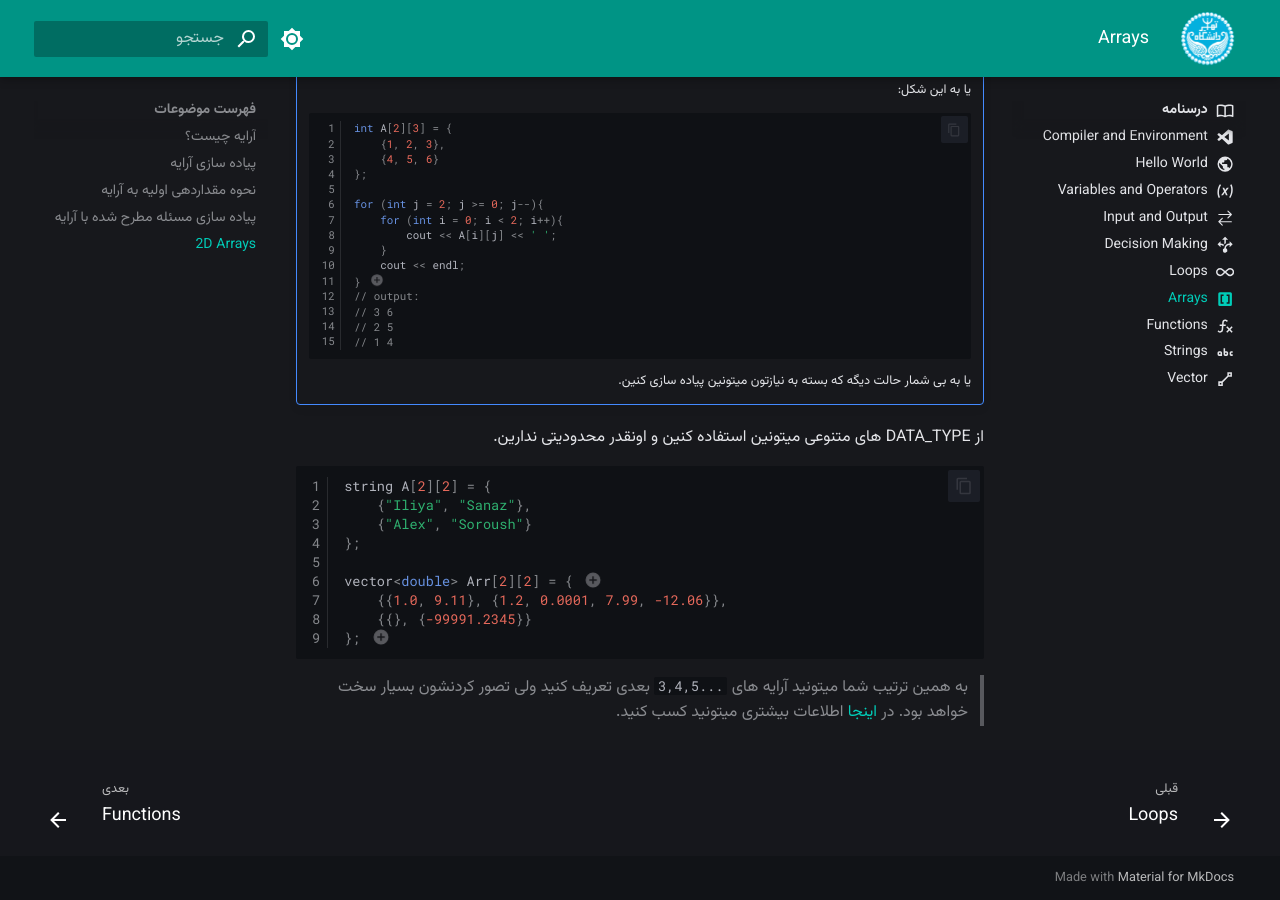
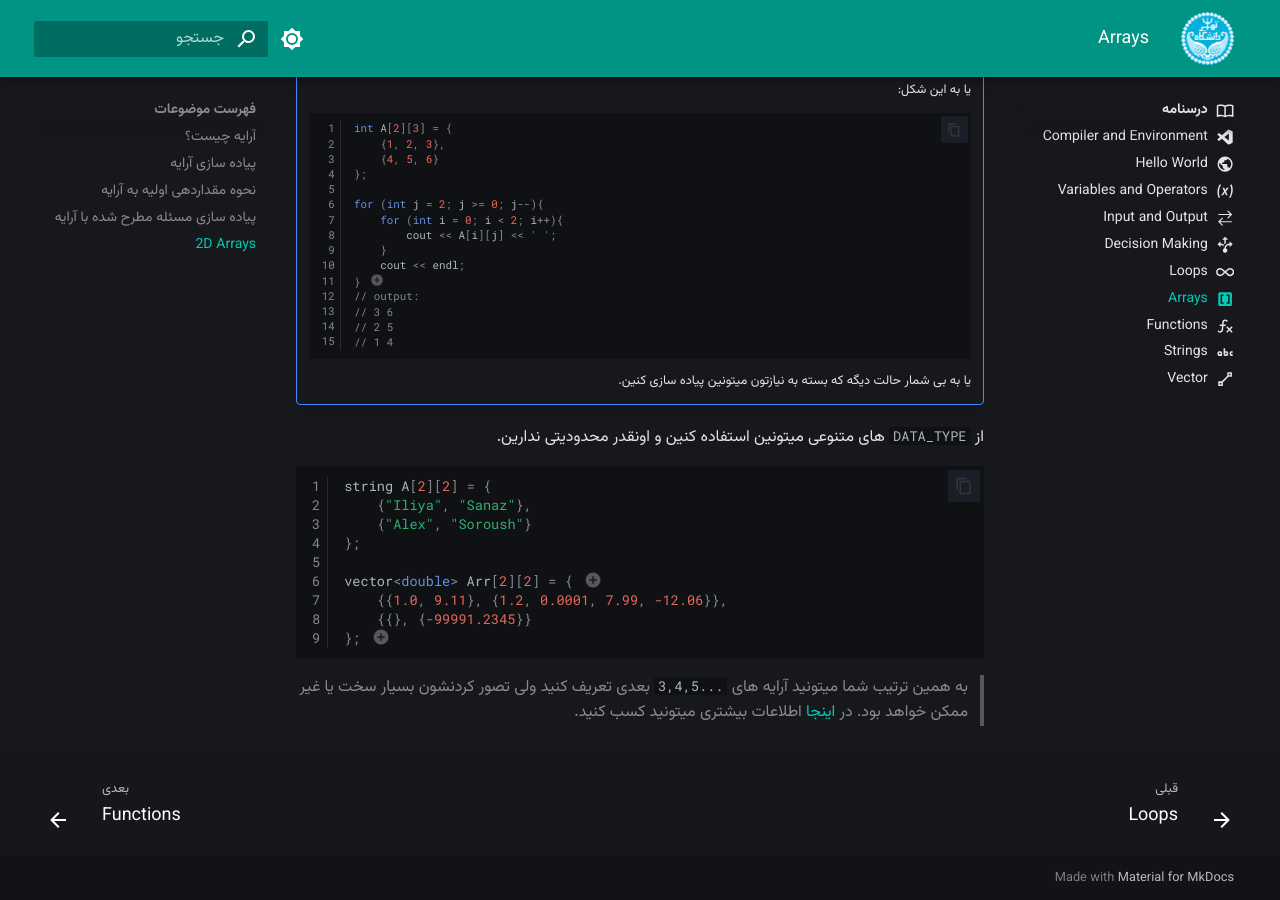
Before and after one commit to UTengsci/bp, an MkDocs documentation site: the page built from docs/content/Array.md, in a window 1280 px wide and 900 px high, scrolled down 4496 px. Built offline with MkDocs 1.6.1 and Material for MkDocs 9.7.7, drawn with Linux system fonts in a browser that asks for light colours.

Commit message:
Changes made to Array.md

````diff
--- a/docs/content/Array.md
+++ b/docs/content/Array.md
@@ -251,7 +251,7 @@ DATA_TYPE arrayName[SIZE_OF_ROWS][SIZE_OF_COLUMNS];
 
     یا به بی شمار حالت دیگه که بسته به نیازتون میتونین پیاده سازی کنین.
 
-از DATA_TYPE های متنوعی میتونین استفاده کنین و اونقدر محدودیتی ندارین.
+از `DATA_TYPE` های متنوعی میتونین استفاده کنین و اونقدر محدودیتی ندارین.
 
 ```cpp linenums="1"
 string A[2][2] = {
@@ -269,5 +269,5 @@ vector<double> Arr[2][2] = { // (1)!
 
 2. یک آرایه دو بعدی هستش که هر خونه اش یک `vector` مجزا به حساب میاد که میتونین به تعداد دلخواه عدد به هر وکتور خونه های آرایه اختصاص بدین و لزوما قرار نیست که سایز وکتور ها باهم برابر باشن.
 
-> به همین ترتیب شما میتونید آرایه های `...3,4,5` بعدی تعریف کنید ولی تصور کردنشون بسیار سخت خواهد بود.
+> به همین ترتیب شما میتونید آرایه های `...3,4,5` بعدی تعریف کنید ولی تصور کردنشون بسیار سخت یا غیر ممکن خواهد بود.
 در [اینجا](https://www.geeksforgeeks.org/cpp/cpp-multidimensional-array/) اطلاعات بیشتری میتونید کسب کنید.
````
